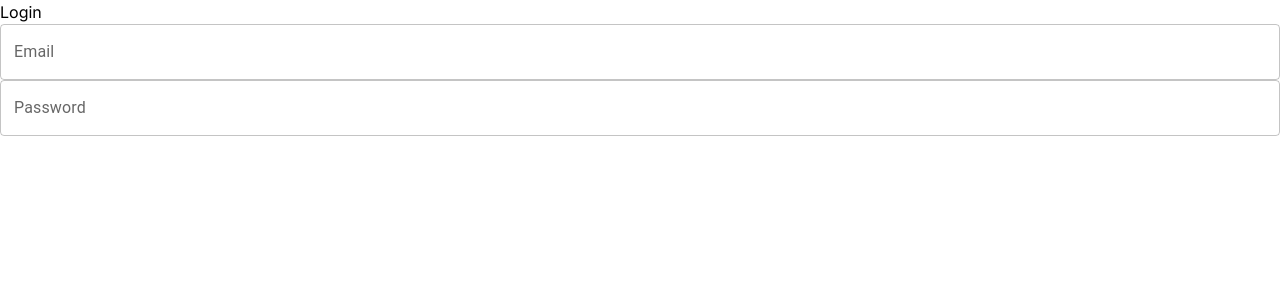
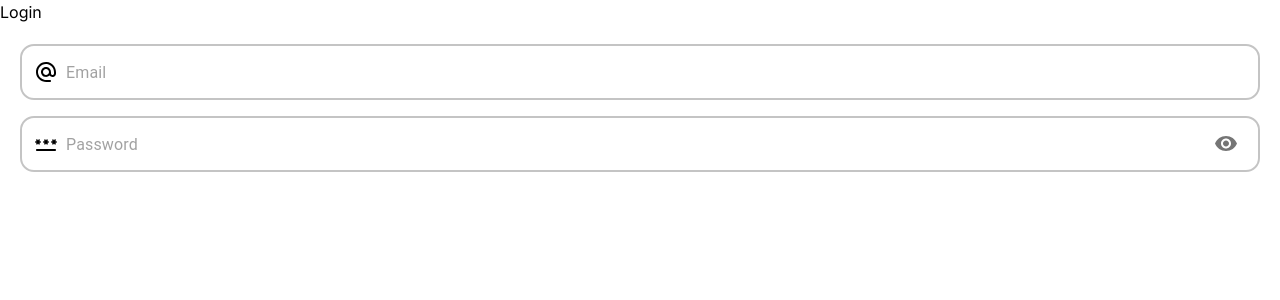
Before and after one commit to FloFlo25/dynamic-dashboard-v2.1, a Next.js app: page /login in a window 1280 px wide. Shown: the top 300 px of the page. Built offline with nearby package versions, Linux system fonts and the light colour scheme.

Commit message:
Prettier config updated and made some progress on the TextInput base component

```diff
--- a/src/app/components/Inputs/TextInput.tsx
+++ b/src/app/components/Inputs/TextInput.tsx
@@ -1,8 +1,73 @@
-import { TextField, TextFieldProps } from "@mui/material";
+import {
+	IconButton,
+	InputAdornment,
+	TextField,
+	type TextFieldProps,
+} from "@mui/material";
 import React from "react";
 
-const TextInput = (props: TextFieldProps) => {
-  return <TextField {...props} sx={{ borderRadius: "20px", border: "red" }} />;
+type Props = {
+	startIcon?: React.ReactNode;
+	endIcon?: React.ReactNode;
+	onEndButtonClick?: (() => void) | undefined;
+} & TextFieldProps;
+
+const TextInput = ({
+	startIcon,
+	endIcon,
+	onEndButtonClick,
+	...props
+}: Props) => {
+	return (
+		<TextField
+			{...props}
+			label=""
+			placeholder={props.placeholder ?? "Placeholder"}
+			InputProps={{
+				startAdornment: (
+					<InputAdornment position="start">
+						{startIcon}
+					</InputAdornment>
+				),
+				endAdornment: (
+					<InputAdornment position="end">
+						{onEndButtonClick ? (
+							<IconButton
+								onClick={
+									onEndButtonClick
+								}
+							>
+								{
+									endIcon
+								}
+							</IconButton>
+						) : (
+							endIcon
+						)}
+					</InputAdornment>
+				),
+			}}
+			InputLabelProps={{
+				shrink: false,
+			}}
+			sx={{
+				"& .MuiOutlinedInput-root": {
+					"& fieldset": {
+						borderRadius: "14px",
+						borderWidth: "2px",
+					},
+					"&.Mui-focused fieldset": {
+						borderColor: "black",
+					},
+					"& legend span": {
+						color: "red",
+					},
+				},
+				"& .MuiInputAdornment-positionStart svg":
+					{ color: "black" },
+			}}
+		/>
+	);
 };
 
 export default TextInput;
--- a/src/app/login/page.tsx
+++ b/src/app/login/page.tsx
@@ -1,13 +1,47 @@
+"use client";
+
+import AlternateEmailRoundedIcon from "@mui/icons-material/AlternateEmailRounded";
+import PasswordRoundedIcon from "@mui/icons-material/PasswordRounded";
+import VisibilityRoundedIcon from "@mui/icons-material/VisibilityRounded";
 import React from "react";
+
 import TextInput from "../components/Inputs/TextInput";
 
 const Login = () => {
+	const [showPassword, setShowPassword] = React.useState(false);
+
+	const onClickShowPassword = () =>
+		setShowPassword((prevState) => !prevState);
+
 	return (
 		<div>
 			<h1>Login</h1>
-      <div className="flex flex-col">
-        <TextInput label="Email" id="email" />
-        <TextInput label="Password" id="password" />
+			<div className="flex flex-col p-5 gap-4">
+				<TextInput
+					placeholder="Email"
+					id="email"
+					startIcon={
+						<AlternateEmailRoundedIcon />
+					}
+				/>
+				<TextInput
+					placeholder="Password"
+					id="password"
+					startIcon={
+						<PasswordRoundedIcon />
+					}
+					endIcon={
+						<VisibilityRoundedIcon />
+					}
+					onEndButtonClick={
+						onClickShowPassword
+					}
+					type={
+						showPassword
+							? "text"
+							: "password"
+					}
+				/>
 			</div>
 		</div>
 	);
```
Also changed, not shown: 1 other file (tests, documents, lock files or other folders). Lines whose indentation alone changed are shown as unchanged.
